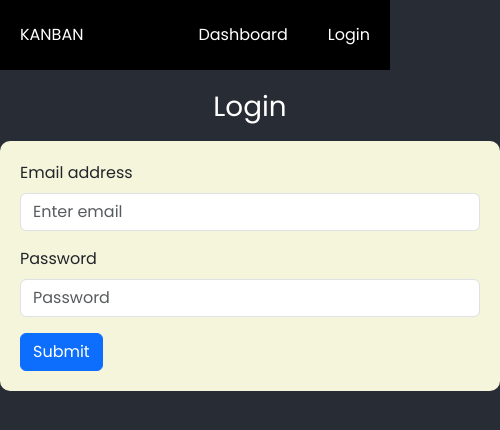
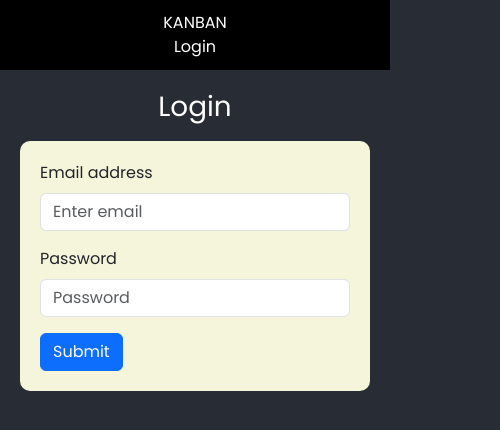
Before and after one commit to bobaec/gov-assessment, a React (Create React App) app in the folder client/: page /login in a window 390 px wide. Shown: the top 430 px of the page, 500 px wide, since content can reach past the window. Built offline with nearby package versions, Linux system fonts and the light colour scheme.

Commit message:
more responsive styling

```diff
--- a/client/src/components/Navbar/Navbar.jsx
+++ b/client/src/components/Navbar/Navbar.jsx
@@ -10,8 +10,8 @@ const Navbar = () => {
     <div className="navbar-container">
         <Link className="navbar-home" to="/">KANBAN</Link>
         <div className="links-container">
-            <div className="navbar-link">{user.user_name}</div>
-            <Link className="navbar-link" to="/dashboard">Dashboard</Link>
+            {isAuthenticated ? <div className="navbar-link">{user.user_name}</div> : null}
+            {isAuthenticated ? <Link className="navbar-link" to="/dashboard">Dashboard</Link> : null}
             {isAdministrator(user.role_id) ? <Link className="navbar-link" to="/admin">Admin</Link> : null}
             {!isAuthenticated ? (
                 <Link className="navbar-link" to="/login">Login</Link>
--- a/client/src/components/Navbar/Navbar.scss
+++ b/client/src/components/Navbar/Navbar.scss
@@ -1,4 +1,5 @@
 @use '../../utilities/styles/colors';
+@use '../../utilities/styles/breakpoints';
 
 @mixin remove-link-decorations {
     color: colors.$white;
@@ -9,19 +10,40 @@
     width: 100vw;
     height: 70px;
     display: flex;
-    justify-content: space-between;
     align-items: center;
     background-color: colors.$black;
     .navbar-home {
-        padding-left: 20px;
         @include remove-link-decorations;
     }
     .links-container {
         display: flex;
-        justify-content: space-evenly;
         .navbar-link {
             margin: 0 20px;
             @include remove-link-decorations;
         }
     }
 }
+
+@media only screen and (max-width: breakpoints.$max-width-mobile) {
+    .navbar-container {
+        flex-direction: column;
+        justify-content: center;
+        .links-container {
+            flex-wrap: wrap;
+            justify-content: center;
+        }
+    }
+
+}
+
+@media only screen and (min-width: breakpoints.$min-width-tablet) {
+    .navbar-container {
+        .navbar-home {
+            padding-left: 20px;
+        }
+        justify-content: space-between;
+        .links-container {
+            justify-content: space-evenly;
+        }
+    }
+}
--- a/client/src/pages/Admin/Admin.jsx
+++ b/client/src/pages/Admin/Admin.jsx
@@ -59,7 +59,7 @@ const Admin = () => {
     return (
         <div className="admin-page-container">
             <h1>Admin</h1>
-            <Table striped bordered hover>
+            <Table striped bordered hover responsive>
                 <thead>
                     <tr>
                         <th>ID</th>
--- a/client/src/pages/Login/Login.scss
+++ b/client/src/pages/Login/Login.scss
@@ -2,8 +2,9 @@
     display: flex;
     justify-content: center;
     flex-direction: column;
-    width: 500px;
+    max-width: 500px;
     margin: 20px auto;
+    padding: 0 20px;
     .login-page-title {
         text-align: center;
         color: white;
```
